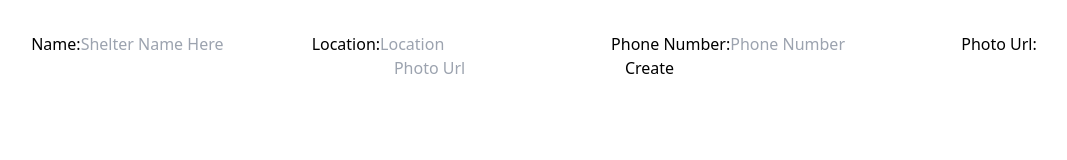
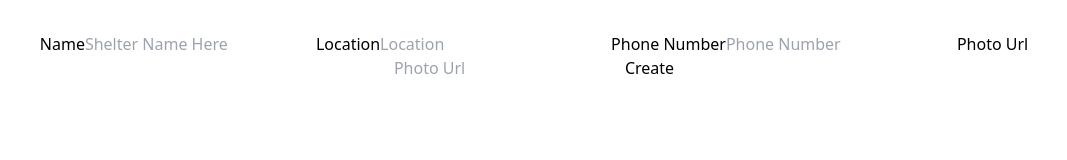
Before and after one commit to AdoptEmAll/app, a React app in the folder client/: page /shelter/new in a window 1280 px wide. Shown: the top 160 px of the page, without its empty margins (106-1173 px from the left). Built offline with nearby package versions, Linux system fonts and the light colour scheme; the HTML template or start-up script is replaced by a standard one.

Commit message:
refactor: refactoring create shelter and adding typescript to other shelter components

```diff
--- /dev/null
+++ b/client/src/components/InputField.tsx
@@ -0,0 +1,32 @@
+import React, { type FC } from "react";
+import { type ShelterData } from "../pages/Shelter/ShelterList";
+
+interface InputFieldProps {
+  label: string;
+  name: string;
+  type: string;
+  placeholder: string;
+  value: string;
+  required?: boolean;
+  onChangeCb: (e: React.ChangeEvent<HTMLInputElement>) => void;
+}
+
+const InputField: FC<InputFieldProps> = (props) => {
+  const { label, type, name, placeholder, value, required, onChangeCb } = props;
+
+  return (
+    <>
+      <label>{label}</label>
+      <input
+        type={type}
+        name={name}
+        placeholder={placeholder}
+        value={value}
+        required={required}
+        onChange={onChangeCb}
+      />
+    </>
+  );
+};
+
+export default InputField;
--- a/client/src/pages/Shelter/CreateShelter.tsx
+++ b/client/src/pages/Shelter/CreateShelter.tsx
@@ -1,11 +1,8 @@
-import React, {
-  ChangeEventHandler,
-  FormEventHandler,
-  ReactEventHandler,
-} from "react";
+import React, { type FC } from "react";
 import { useState } from "react";
 import axios from "axios";
 import { toast } from "react-hot-toast";
+import InputField from "../../components/InputField";
 
 interface ShelterData {
   name: string;
@@ -15,7 +12,7 @@ interface ShelterData {
   pets: string[];
 }
 
-const CreateShelter = () => {
+const CreateShelter: FC = () => {
   const [shelterData, setShelterData] = useState<ShelterData>({
     name: "",
     location: "",
@@ -53,51 +50,60 @@ const CreateShelter = () => {
     }
   };
 
+  const inputFields = [
+    {
+      label: "Name",
+      name: "name",
+      type: "text",
+      placeholder: "Shelter Name Here",
+      required: true,
+    },
+    {
+      label: "Location",
+      name: "location",
+      type: "text",
+      placeholder: "Location",
+      required: true,
+    },
+    {
+      label: "Phone Number",
+      name: "phoneNumber",
+      type: "text",
+      placeholder: "Phone Number",
+      required: true,
+    },
+    {
+      label: "Photo Url",
+      name: "photo",
+      type: "text",
+      placeholder: "Photo Url",
+    },
+  ];
+
+  const handleInputChange = (e: React.ChangeEvent<HTMLInputElement>) => {
+    const { name, value } = e.target;
+    setShelterData((prevState) => ({
+      ...prevState,
+      [name]: value,
+    }));
+  };
+
   return (
-    <div>
-      <form onSubmit={createNewShelter}>
-        <label>Name:</label>
-        <input
-          type="text"
-          placeholder="Shelter Name Here"
-          required
-          value={shelterData.name}
-          onChange={(e) =>
-            setShelterData({ ...shelterData, name: e.target.value })
-          }
+    <form onSubmit={createNewShelter}>
+      {inputFields.map((field) => (
+        <InputField
+          key={field.name}
+          label={field.label}
+          name={field.name}
+          type={field.type}
+          placeholder={field.placeholder}
+          value={shelterData[field.name]}
+          required={field.required}
+          onChangeCb={handleInputChange}
         />
-        <label>Location:</label>
-        <input
-          type="text"
-          placeholder="Location"
-          required
-          value={shelterData.location}
-          onChange={(e) =>
-            setShelterData({ ...shelterData, location: e.target.value })
-          }
-        />
-        <label>Phone Number:</label>
-        <input
-          type="text"
-          placeholder="Phone Number"
-          required
-          value={shelterData.phoneNumber}
-          onChange={(e) =>
-            setShelterData({ ...shelterData, phoneNumber: e.target.value })
-          }
-        />
-        <label>Photo Url:</label>
-        <input
-          type="text"
-          placeholder="Photo Url"
-          value={shelterData.photo}
-          onChange={(e) =>
-            setShelterData({ ...shelterData, photo: e.target.value })
-          }
-        />
-        <button type="submit">Create</button>
-      </form>
-    </div>
+      ))}
+      <button type="submit">Create</button>
+    </form>
   );
 };
 
--- a/client/src/pages/Shelter/ShelterList.tsx
+++ b/client/src/pages/Shelter/ShelterList.tsx
@@ -3,8 +3,34 @@ import { useState, useEffect } from "react";
 import axios from "axios";
 import { toast } from "react-hot-toast";
 
+interface Pet {
+  picture: string;
+  name: string;
+  breed: string;
+  age: number;
+  availability: boolean;
+  location: string;
+}
+
+interface Shelter {
+  name: string;
+  location: string;
+  phoneNumber: string;
+  photo: string;
+  pets: Pet[];
+}
+
+export interface ShelterData {
+  data: Shelter[];
+}
+
 const ShelterList = () => {
-  const [shelters, setShelters] = useState([]);
+  const [shelters, setShelters] = useState<ShelterData | null>(null);
+
+  const shelterListClass = "grid grid-cols-2 gap-4";
+
+  const shelterContainerClass =
+    "flex flex-col items-center bg-white border border-gray-200 rounded-lg shadow md:flex-row md:max-w-xl hover:bg-gray-100 dark:border-gray-700 dark:bg-gray-800 dark:hover:bg-gray-700";
 
   const getShelters = async () => {
     try {
@@ -24,29 +50,15 @@ const ShelterList = () => {
   }, []);
 
   return (
-    <div className="grid grid-cols-2 gap-4">
-      {shelters.data &&
-        shelters.data.map((shelter) => (
-          <div
-            key={shelter._id}
-            className="flex flex-col items-center bg-white border border-gray-200 rounded-lg shadow md:flex-row md:max-w-xl hover:bg-gray-100 dark:border-gray-700 dark:bg-gray-800 dark:hover:bg-gray-700"
-          >
+    <div className={shelterListClass}>
+      {shelters &&
+        shelters.data.map((shelter, shelterIndex) => (
+          <div key={shelterIndex} className={shelterContainerClass}>
             <img
               className="object-cover w-full rounded-t-lg h-96 md:h-auto md:w-48 md:rounded-none md:rounded-l-lg mr-4"
               src={shelter.photo}
               alt="shelterphoto"
             />
-            <div className="flex flex-col">
-              <h5 className="mb-2 text-2xl font-bold tacking-tight text-gray-900 dark:text-white">
-                {shelter.name}
-                <p className="text-sm mb-3 font-normal text-gray-700 dark:text-gray-400">
-                  {shelter.phoneNumber}
-                </p>
-              </h5>
-              <p className="mb=-3 font-normal text-gray-700 dark:text-gray-400">
-                {shelter.location}
-              </p>
-            </div>
           </div>
         ))}
     </div>
```
